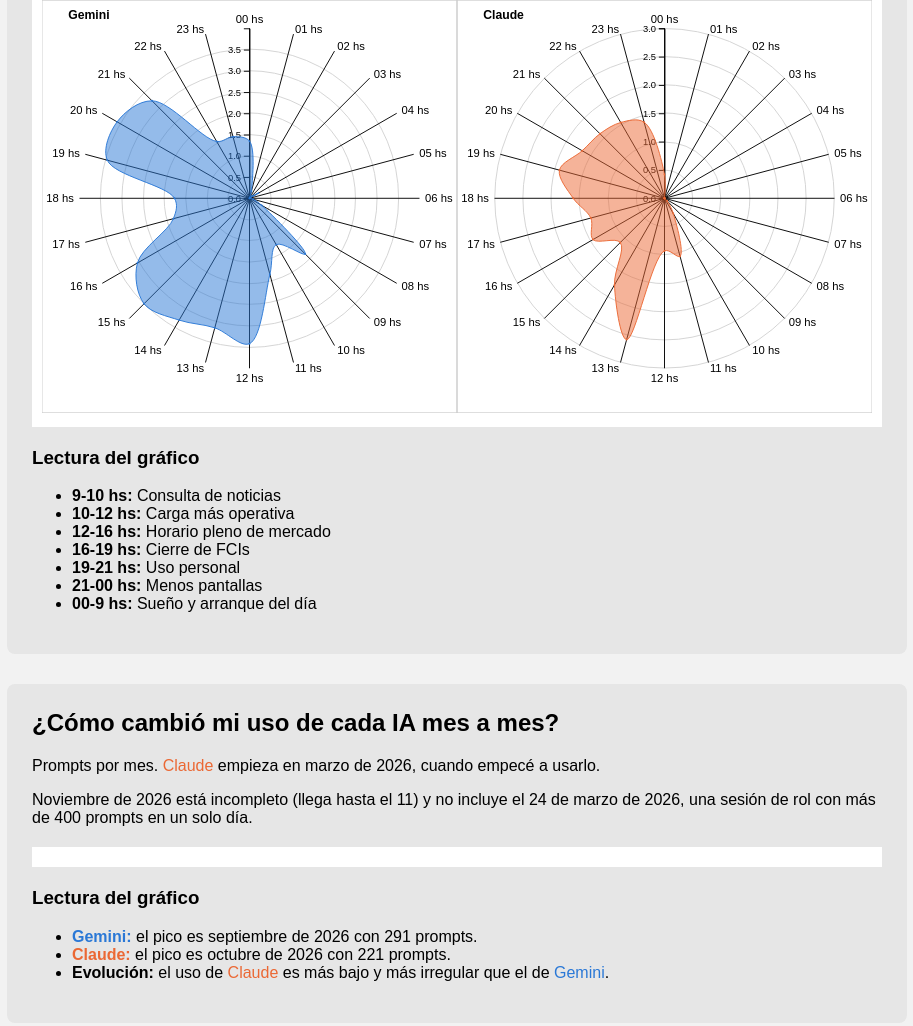
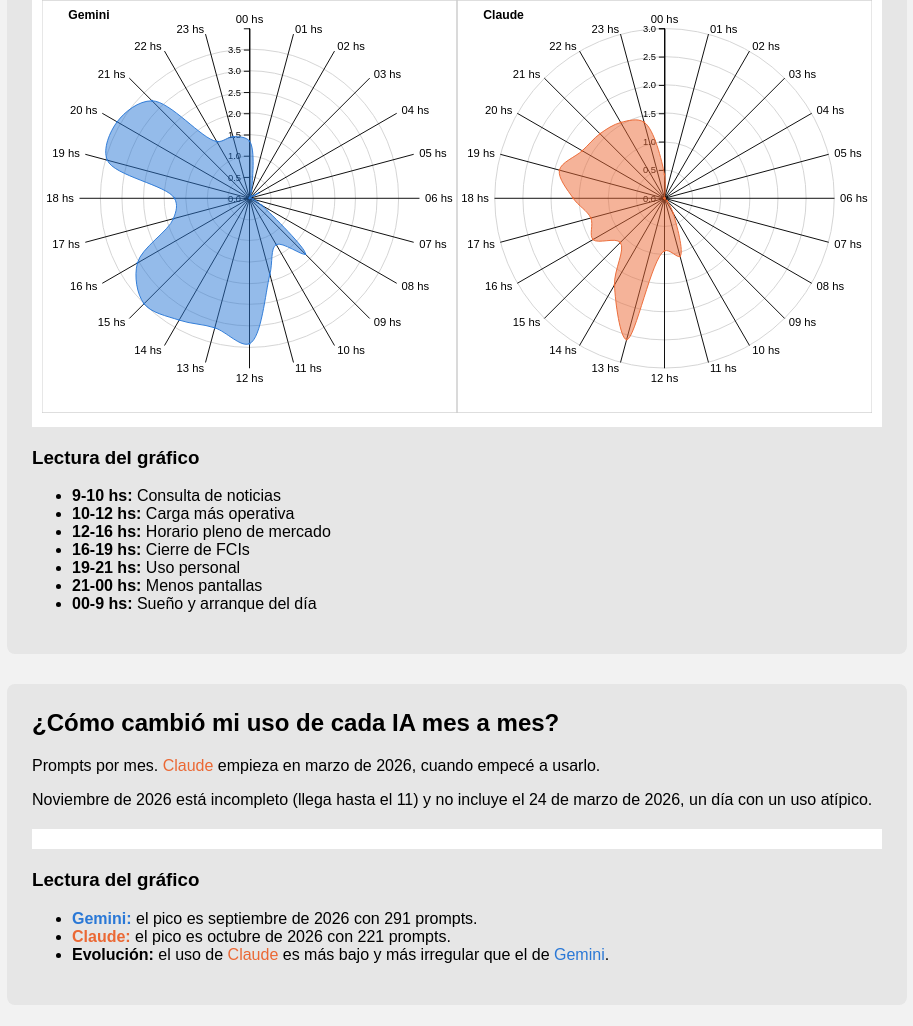
Before and after one commit to ivanstrangis/infovis, a plain HTML site: page DatosPersonales/index.html in a window 1280 px wide. Shown: the part 486-1512 px from the top of the page, without its empty margins (183-1096 px from the left). Drawn offline with Linux system fonts and the light colour scheme; a script that the page names is missing.

Commit message:
Cambio la aclaración del 24 de marzo
Co-Authored-By: Claude Sonnet 5.5 <noreply@anthropic.com>
Claude-Session: https://claude.ai/code/session_01MkdJxVtNjXdsx8yrgp1pNK

```diff
--- a/DatosPersonales/index.html
+++ b/DatosPersonales/index.html
@@ -65,7 +65,7 @@
     <section>
       <h2>¿Cómo cambió mi uso de cada IA mes a mes?</h2>
       <p>Prompts por mes. <span class="claude">Claude</span> empieza en marzo de 2026, cuando empecé a usarlo.</p>
-      <p>Noviembre de 2026 está incompleto (llega hasta el 11) y no incluye el 24 de marzo de 2026, una sesión de rol con más de 400 prompts en un solo día.</p>
+      <p>Noviembre de 2026 está incompleto (llega hasta el 11) y no incluye el 24 de marzo de 2026, un día con un uso atípico.</p>
       <div class="grafico">
         <div class="flourish-embed flourish-chart" data-src="visualisation/30989557"><script src="https://public.flourish.studio/resources/embed.js"></script><noscript><img src="https://public.flourish.studio/visualisation/30989557/thumbnail" width="100%" alt="chart visualization" /></noscript></div>
       </div>
```
